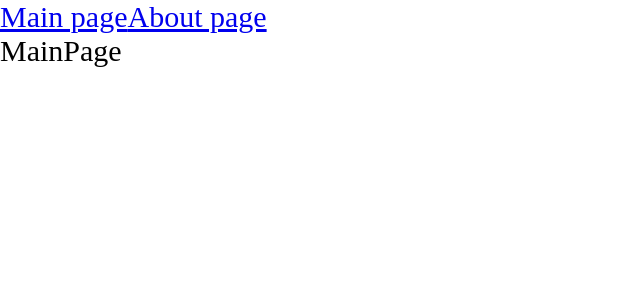
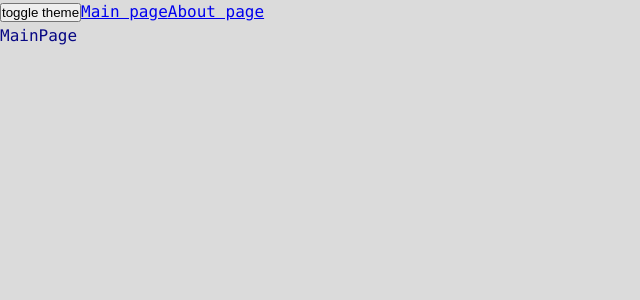
Before and after one commit to useharm/newproject, a React app: page / in a window 1280 px wide. Shown: the top 300 px of the page, without its empty margins (0-640 px from the left). Built offline with nearby package versions, Linux system fonts and the light colour scheme.

Commit message:
added scss variables, custom hook for themes

```diff
--- a/src/App.tsx
+++ b/src/App.tsx
@@ -1,13 +1,18 @@
 import { Route, Routes } from 'react-router-dom';
-import './index.scss';
+import './styles/index.scss';
 import { Link } from 'react-router-dom';
 import { MainPageAsync } from './pages/MainPage/MainPage.async';
 import { AboutPageAsync } from './pages/AboutPage/AboutPage.async';
-import { Suspense } from 'react';
+import { Suspense, useContext, useState } from 'react';
+import { Theme, ThemeContext } from './theme/ThemeContext';
+import { useTheme } from './theme/useTheme';
 
 function App() {
+  const { theme, changeTheme} = useTheme();
+
   return (
-    <div className='app'>
+    <div className={`app ${theme}`}>
+        <button onClick={() => changeTheme()}>toggle theme</button>
         <Link to='/'>Main page</Link>
         <Link to='/about'>About page</Link>
         <Suspense fallback={<div>Loading...</div>}>
--- a/src/index.tsx
+++ b/src/index.tsx
@@ -1,10 +1,13 @@
 import { render } from "react-dom";
 import App from "./App";
 import { BrowserRouter } from "react-router-dom";
+import ThemeProvider from "./theme/ThemeProvider";
 
 render(
     <BrowserRouter>
-    <App />
+        <ThemeProvider>
+            <App />
+        </ThemeProvider>
     </BrowserRouter>,
     document.getElementById('root')
 )
--- /dev/null
+++ b/src/styles/index.scss
@@ -0,0 +1,13 @@
+@import 'reset.scss';
+@import 'variables/global.scss';
+@import 'themes/dark.scss';
+@import 'themes/normal.scss';
+
+.app {
+    font: var(--font-m);
+
+    background: var(--bg-color);
+    color: var(--primary-color);
+
+    min-height: 100vh;
+}
--- a/src/index.scss
+++ b/src/styles/reset.scss
@@ -1,9 +1,5 @@
 * {
+    padding: 0;
     margin: 0;
-    padding: 0;
     box-sizing: border-box;
 }
-
-.app {
-    font-size: 30px;
-}
--- /dev/null
+++ b/src/styles/themes/dark.scss
@@ -0,0 +1,6 @@
+.app.dark {
+    --bg-color: rgb(25, 25, 102);
+
+    --primary-color: rgb(4, 147, 4);
+    --secondary-color: rgb(37, 194, 37);
+}
--- /dev/null
+++ b/src/styles/themes/normal.scss
@@ -0,0 +1,6 @@
+.app.light {
+    --bg-color: rgb(219, 219, 219);
+
+    --primary-color: rgb(8, 8, 132);
+    --secondary-color: rgb(7, 7, 225);
+}
--- /dev/null
+++ b/src/styles/variables/global.scss
@@ -0,0 +1,12 @@
+:root {
+    --font-family-main: Consolas, 'Times New Roman', Serif;
+
+
+    --font-size-m: 16px;
+    --font-line-m: 24px;
+    --font-m: var(--font-size-m)/var(--font-line-m) var(--font-family-main);
+
+    --font-size-l: 24px;
+    --font-line-l: 32px;
+    --font-l: var(--font-size-l)/var(--font-line-l) var(--font-family-main);
+}
--- /dev/null
+++ b/src/theme/ThemeProvider.tsx
@@ -0,0 +1,23 @@
+import { FC, useMemo, useState } from 'react';
+import { LOCAL_STORAGE_THEME_KEY, Theme, ThemeContext } from './ThemeContext';
+
+const defaultTheme = localStorage.getItem(LOCAL_STORAGE_THEME_KEY) as Theme || Theme.LIGHT;
+
+
+const ThemeProvider: FC = ({children}) => {
+
+  const [theme, setTheme] = useState(defaultTheme);
+
+  const defaultProps = useMemo(() => ({
+    theme: theme,
+    setTheme: setTheme,
+  }), [theme])
+
+  return (
+    <ThemeContext.Provider value={defaultProps}>
+        {children}
+    </ThemeContext.Provider>
+  )
+}
+
+export default ThemeProvider;
--- /dev/null
+++ b/src/theme/useTheme.ts
@@ -0,0 +1,23 @@
+import { useContext } from "react";
+import { LOCAL_STORAGE_THEME_KEY, Theme, ThemeContext } from "./ThemeContext";
+
+interface UseThemeResult {
+    changeTheme: () => void;
+    theme: Theme;
+}
+
+export function useTheme(): UseThemeResult {
+    const {theme, setTheme} = useContext(ThemeContext);
+
+    function changeTheme() {
+        const newTheme = theme === Theme.LIGHT ? Theme.DARK : Theme.LIGHT;
+        setTheme(newTheme);
+        localStorage.setItem(LOCAL_STORAGE_THEME_KEY, newTheme);
+  }
+
+
+  return {
+            theme,
+            changeTheme,
+        }
+}
```
